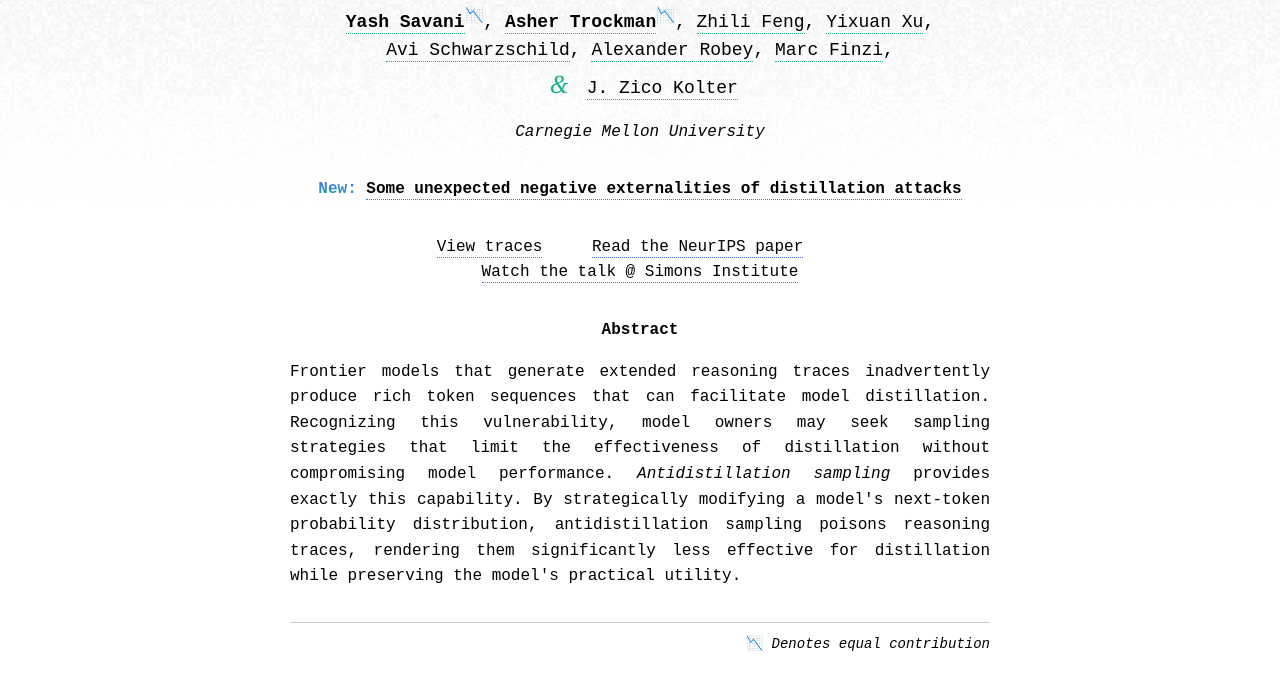
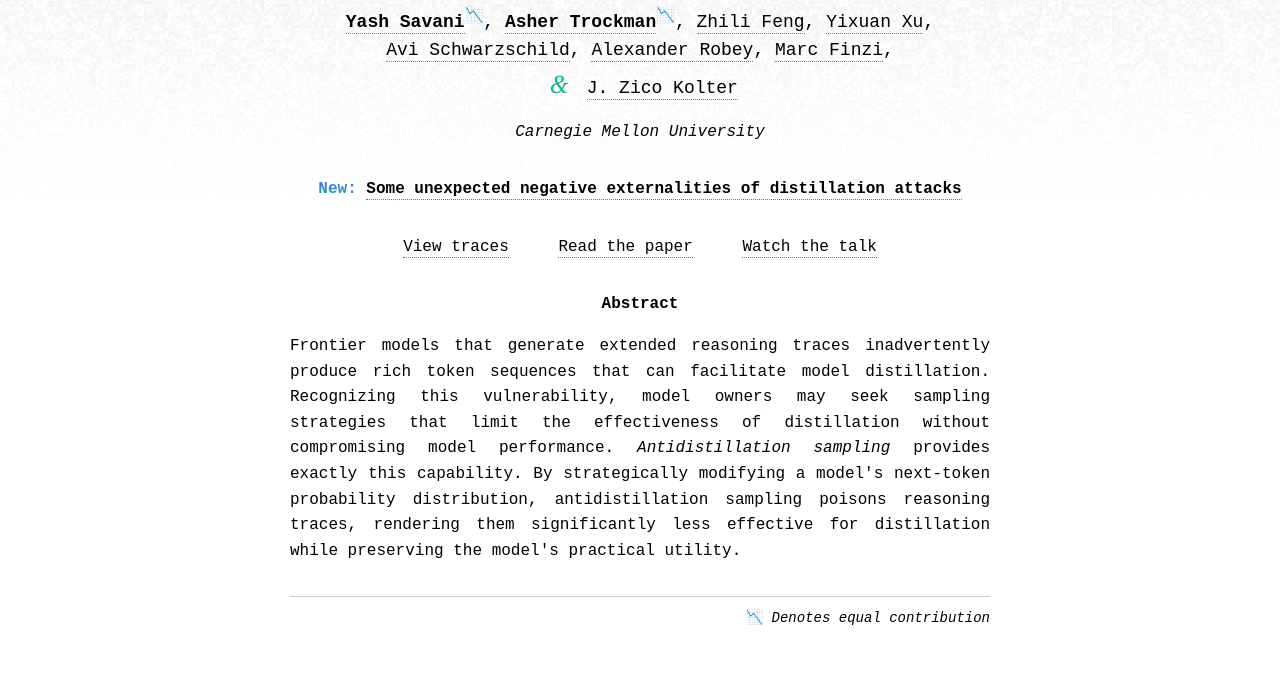
Before and after one commit to ashertrockman/testing, a plain HTML site: page index.html in a window 1280 px wide. Shown: the part 209-898 px from the top of the page. Drawn offline with Linux system fonts and the light colour scheme; a small style sheet from the web is missing.

Commit message:
Simplify homepage action links to View traces / Read the paper / Watch the talk

```diff
--- a/index.html
+++ b/index.html
@@ -260,8 +260,8 @@
         </nav>
         <nav class="actions" aria-label="Paper resources">
             <div class="bb"><a href="/traces/">View traces</a></div>
-            <div class="bb"><a href="https://arxiv.org/abs/2504.13146" class="padded">Read the NeurIPS paper</a></div>
-            <div class="bb"><a href="https://www.youtube.com/live/ZAnMk4g1n3U?si=3cQjq1BWma-8_mHB">Watch the talk @ Simons Institute</a></div>
+            <div class="bb"><a href="https://arxiv.org/abs/2504.13146" class="padded">Read the paper</a></div>
+            <div class="bb"><a href="https://www.youtube.com/live/ZAnMk4g1n3U?si=3cQjq1BWma-8_mHB">Watch the talk</a></div>
         </nav>
 
         <section aria-labelledby="abstract-heading">
```
